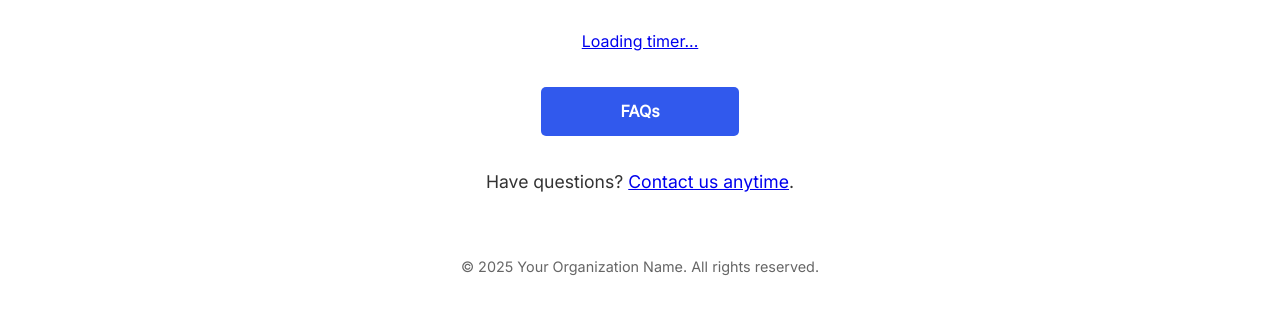
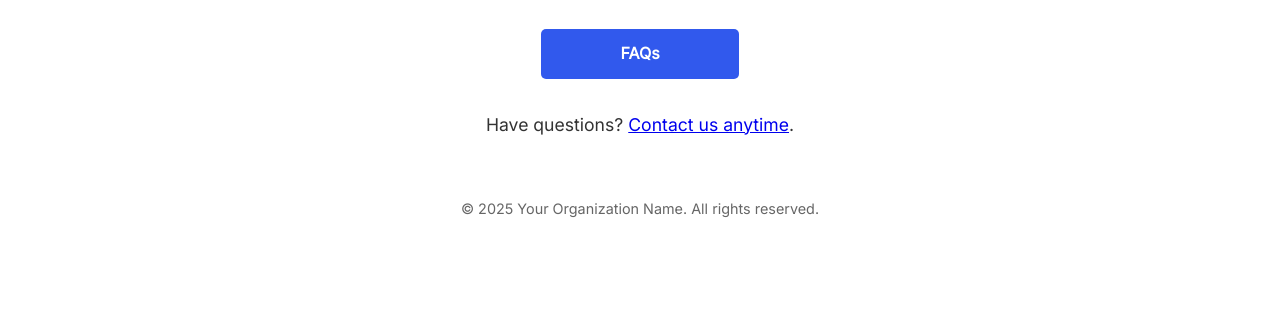
Before and after one commit to Better-Together-Bol/BT-Summer-Together-2025, a plain HTML site: page index.html in a window 1280 px wide. Shown: the part 335-648 px from the top of the page. Drawn offline with Linux system fonts and the light colour scheme; a script that the page names is missing.

Commit message:
Update index.html

```diff
--- a/index.html
+++ b/index.html
@@ -102,12 +102,13 @@
 
   <!-- Countdown -->
   <a href="https://logwork.com/countdown-timer"
-     class="countdown-timer"
-     data-timezone="Europe/Amsterdam"
-     data-date="2025-06-17 07:00"
-     data-background="#3159ed"
-     data-digitscolor="#ffffff">
-     Loading timer...
+   class="countdown-timer"
+   style="pointer-events: none; cursor: default;"
+   data-timezone="Europe/Amsterdam"
+   data-date="2025-06-17 07:00"
+   data-background="#3159ed"
+   data-digitscolor="#ffffff">
+   <span style="display:none;">Loading timer...</span>
   </a>
   </div>
 
```
